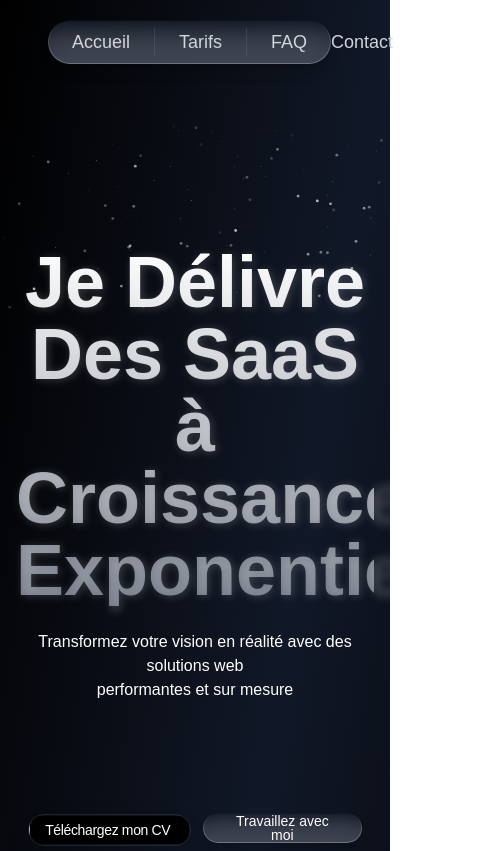
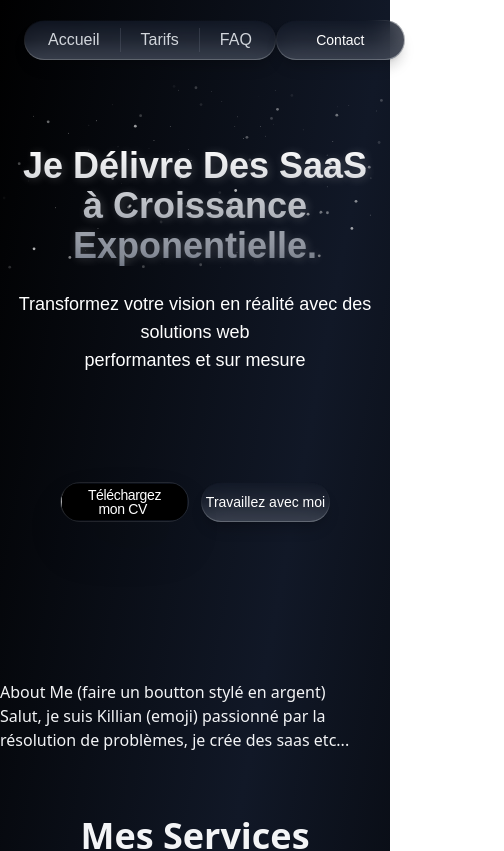
Before and after one commit to 69killian/portfolio-killian-codes-v2, a Next.js app: page / in a window 390 px wide. Shown: the top 851 px of the page, 504 px wide, since content can reach past the window. Built offline with nearby package versions, Linux system fonts and the light colour scheme; a web font is replaced by a local one.

Commit message:
Responsive NavBar, Buttons, and Hero Section

```diff
--- /dev/null
+++ b/src/app/components/About.tsx
@@ -0,0 +1,13 @@
+import React from 'react'
+
+const About = () => {
+  return (
+    <>
+    <div>About Me (faire un boutton stylé en argent) </div>
+
+    <div>Salut, je suis Killian (emoji) passionné par la résolution de problèmes, je crée des saas etc...</div>
+    </>
+  )
+}
+
+export default About
--- a/src/app/components/GrayButton.tsx
+++ b/src/app/components/GrayButton.tsx
@@ -3,12 +3,13 @@ import React from 'react';
 
 const GrayButton = ({ name }: { name: string }) => {
   return (
-    <div className="relative inline-flex justify-center items-center bg-gray-900/30 backdrop-blur-md shadow-lg rounded-full
-      w-[159px] h-[30px] px-6 font-rethink mb-1
-      sm:w-[159px] sm:h-[30px] lg:w-auto lg:h-[46px] lg:px-6 lg:text-lg text-sm">
-      {/* Ajout du dégradé autour du container */}
-      <div className="absolute inset-0 rounded-full p-[1px] bg-gradient-to-b from-transparent via-white/30 to-gray-400/80">
-        <div className="bg-gray-900/60 backdrop-blur-md shadow-lg rounded-full w-full h-full"></div>
+    <div className=" relative inline-flex justify-center items-center bg-gray-900/30 backdrop-blur-md shadow-lg rounded-full
+      w-[129px] h-[40px] font-rethink mb-1
+       sm:h-[40px] lg:w-auto lg:h-[46px] lg:px-6 lg:text-lg text-sm cursor-pointer group">
+
+      {/* Effet de dégradé visible par défaut, invisible au survol */}
+      <div className="group-hover:bg-gray-400/60 transition-all duration-300 ease-in-out absolute inset-0 rounded-full p-[1px] bg-gradient-to-b from-transparent via-white/10 to-gray-400/70 transition-all duration-300 group-hover:bg-transparent">
+        <div className="bg-gray-900/60 backdrop-blur-md shadow-lg rounded-full w-full h-full group-hover:bg-gray-900/50 transition-all duration-300 ease-in-out"></div>
       </div>
 
       {/* Contenu du bouton */}
--- a/src/app/components/Hero.tsx
+++ b/src/app/components/Hero.tsx
@@ -5,18 +5,20 @@ import GrayButton from "./GrayButton";
 
 const Hero = () => {
   return (
-    <header className="relative container mx-auto px-4 py-[150px] text-center">
+    <header className="relative container mx-auto px-4 py-[50px] sm:py-[90px] md:py-[100px] lg:py-[150px] text-center">
       {/* Contenu du Hero */}
-      <h1 className="relative text-7xl font-bold mb-6 bg-gradient-to-b from-white to-gray-500 text-transparent bg-clip-text font-rethink text-shadow z-10">
+      <h1 className="relative text-4xl sm:text-5xl md:text-6xl lg:text-7xl font-bold mb-6 bg-gradient-to-b from-white to-gray-500 text-transparent bg-clip-text font-rethink text-shadow z-10 overflow-hidden">
         Je Délivre Des SaaS <br /> à Croissance Exponentielle.
       </h1>
-      <p className="relative text-1xl text-white max-w-2xl mx-auto font-rethink z-10 text-gray-100/60">
+      <p className="relative text-lg sm:text-xl text-white max-w-2xl mx-auto font-rethink z-10 text-gray-200/50">
         Transformez votre vision en réalité avec des solutions web <br /> performantes et sur mesure
       </p>
       <div className="flex flex-wrap justify-center items-center gap-3">
         {/* Boutons alignés */}
         <Button name="Téléchargez mon CV" />
-        <GrayButton name="Travaillez avec moi"/>
+        <div className="mt-1">
+          <GrayButton name="Travaillez avec moi" />
+        </div>
       </div>
     </header>
   );
--- a/src/app/components/Navbar.tsx
+++ b/src/app/components/Navbar.tsx
@@ -2,40 +2,48 @@
 import React from 'react';
 import Link from 'next/link';
 import Image from 'next/image';
+import GrayButton from './GrayButton';
 
 export default function Navbar() {
   return (
     <nav className="fixed top-0 left-1/2 -translate-x-1/2 z-50 w-full">
-      <div className="px-12 py-5 font-rethink">
+      <div className="px-6 py-4 md:px-12 md:py-5 font-rethink">
         <ul className="flex items-center justify-between w-full">
-          {/* Logo à gauche */}
-          <li>
+          {/* Logo à gauche (caché sur les petits écrans) */}
+          <li className="hidden md:flex">
             <Link href="/" className="flex items-center text-gray-300 hover:text-white transition-colors">
-              <Image src="/logoportfolio2.png" alt="Logo Portfolio" width={100} height={70} style={{ objectFit: 'contain' }} />
+              <Image
+                src="/logoportfolio2.png"
+                alt="Logo Portfolio"
+                width={90}
+                height={60}
+                className="md:w-[100px] md:h-[70px]"
+                style={{ objectFit: 'contain' }}
+              />
             </Link>
           </li>
 
           {/* Menu au centre */}
-          <div className="relative flex justify-center items-center mx-auto bg-gray-900/30 backdrop-blur-md shadow-lg rounded-full py-2 px-6">
+          <div className="relative flex justify-center items-center mx-auto bg-gray-900/30 backdrop-blur-md shadow-lg rounded-full py-2 px-6 md:py-3 md:px-8">
             {/* Ajout du dégradé autour du container */}
-            <div className="absolute inset-0 rounded-full p-[1px] bg-gradient-to-b from-transparent via-white/30 to-gray-400/80">
+            <div className="absolute inset-0 rounded-full p-[1px] bg-gradient-to-b from-transparent via-white/10 to-gray-400/70">
               <div className="bg-gray-900/60 backdrop-blur-md shadow-lg rounded-full w-full h-full"></div>
             </div>
 
             {/* Contenu du menu */}
-            <div className="relative flex items-center space-x-6">
-              <li className="border-r border-gray-500/30 pr-6">
-                <Link href="/" className="flex items-center text-gray-300 hover:text-white transition-colors text-lg">
+            <div className="relative flex items-center space-x-5 md:space-x-8">
+              <li className="border-r border-gray-500/30 pr-5 md:pr-6">
+                <Link href="/" className="flex items-center text-gray-300 hover:text-white transition-colors text-base md:text-lg">
                   <span>Accueil</span>
                 </Link>
               </li>
-              <li className="border-r border-gray-500/30 pr-6">
-                <Link href="/pricing" className="flex items-center text-gray-300 hover:text-white transition-colors text-lg">
+              <li className="border-r border-gray-500/30 pr-5 md:pr-6">
+                <Link href="/pricing" className="flex items-center text-gray-300 hover:text-white transition-colors text-base md:text-lg">
                   <span>Tarifs</span>
                 </Link>
               </li>
               <li>
-                <Link href="/faq" className="flex items-center text-gray-300 hover:text-white transition-colors text-lg">
+                <Link href="/faq" className="flex items-center text-gray-300 hover:text-white transition-colors text-base md:text-lg">
                   <span>FAQ</span>
                 </Link>
               </li>
@@ -43,9 +51,9 @@ export default function Navbar() {
           </div>
 
           {/* Contact à droite */}
-          <li>
-            <Link href="/contact" className="flex items-center text-gray-300 hover:text-white transition-colors text-lg">
-              <span>Contact</span>
+          <li className="mt-1 md:mt-0">
+            <Link href="/contact" className="flex items-center text-gray-300 hover:text-white transition-colors text-base md:text-lg">
+              <GrayButton name="Contact" />
             </Link>
           </li>
         </ul>
--- a/src/app/page.tsx
+++ b/src/app/page.tsx
@@ -6,6 +6,7 @@ import Hero from './components/Hero';
 import Service from './components/Service';
 import dynamic from 'next/dynamic';
 import Navbar from './components/Navbar';
+import About from './components/About';
 
 // Chargement dynamique de Particles sans SSR
 const Particles = dynamic(() => import('@/components/ui/particles'), {
@@ -30,7 +31,7 @@ export default function Index() {
     <Navbar/>
     <div className="min-h-screen bg-gradient-to-br from-black via-gray-900 to-black text-gray-100">
       {/* Arrière-plan avec particules */}
-      <div className="absolute inset-0 z-0 py-[120px]">
+      <div className="absolute inset-0 z-0 py-[80px]">
         <Particles />
       </div>
 
@@ -38,6 +39,8 @@ export default function Index() {
       <div className="pt-24">
         {/* Section Hero */}
         <Hero />
+
+        <About/>
 
         {/* Section Services */}
         <Service />
--- a/src/components/ui/shimmer-button.tsx
+++ b/src/components/ui/shimmer-button.tsx
@@ -41,8 +41,10 @@ const ShimmerButton = React.forwardRef<HTMLButtonElement, ShimmerButtonProps>(
           } as CSSProperties
         }
         className={cn(
-          "group relative z-0 flex cursor-pointer items-center justify-center overflow-hidden whitespace-nowrap border border-white/10 px-4 py-2 text-white  rounded-full dark:text-black",
+          "group relative z-0 flex cursor-pointer items-center justify-center overflow-hidden whitespace-nowrap border border-white/10 text-white rounded-full dark:text-black",
           "transform-gpu transition-transform duration-300 ease-in-out active:translate-y-px",
+          "px-4 py-2 text-sm", // Default padding and text size
+          "w-[129px] h-[40px] sm:h-[40px] lg:w-auto lg:h-[46px] sm:w-auto sm:px-6 sm:py-3 sm:text-base hover:bg-gray-800 transition-all duration-300", // Responsive size for small screens
           className,
         )}
         ref={ref}
@@ -75,7 +77,6 @@ const ShimmerButton = React.forwardRef<HTMLButtonElement, ShimmerButtonProps>(
 
             // on hover
 
-
             // on click
             "group-active:shadow-[inset_0_-10px_10px_#ffffff3f]",
           )}
```
